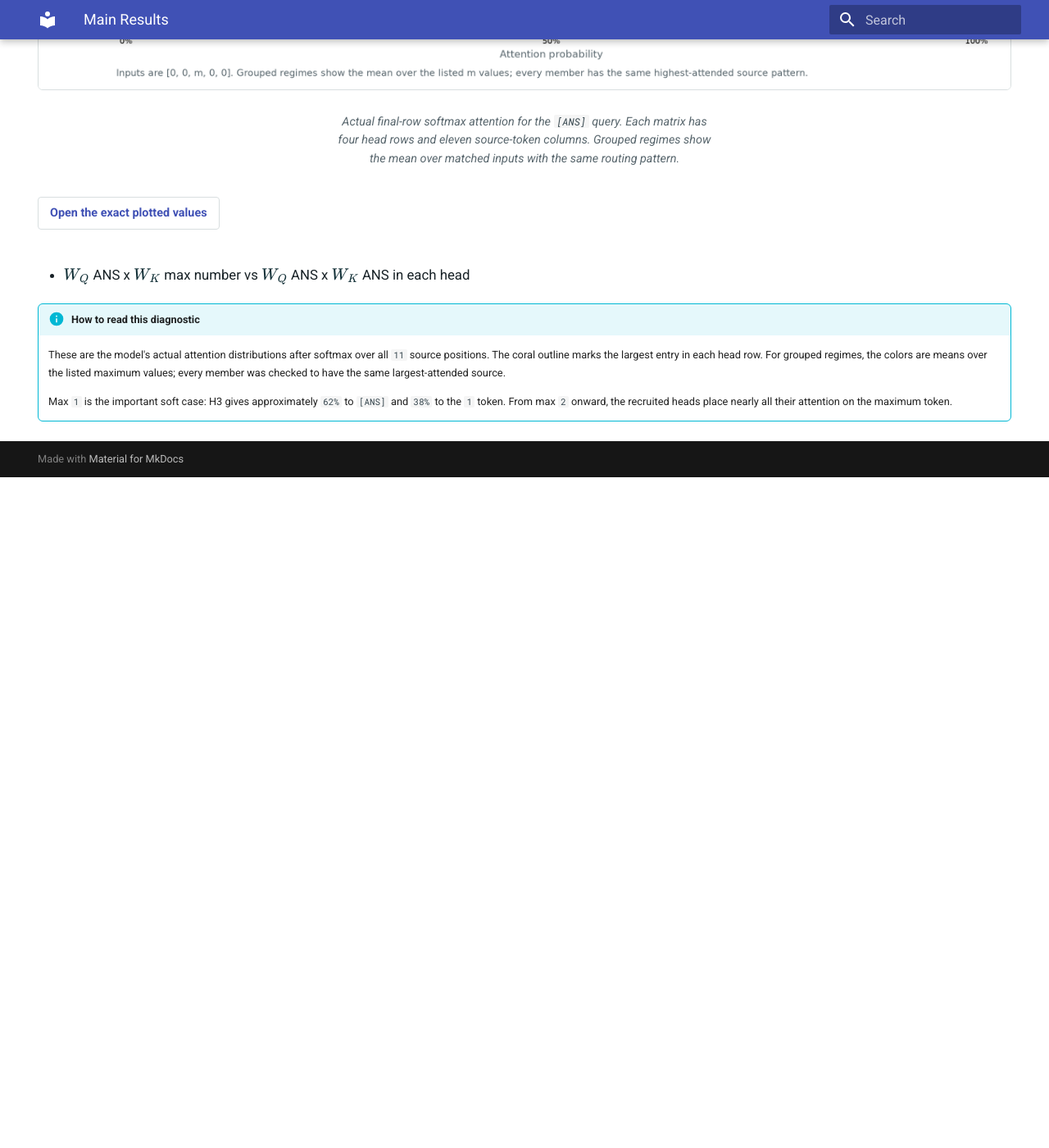
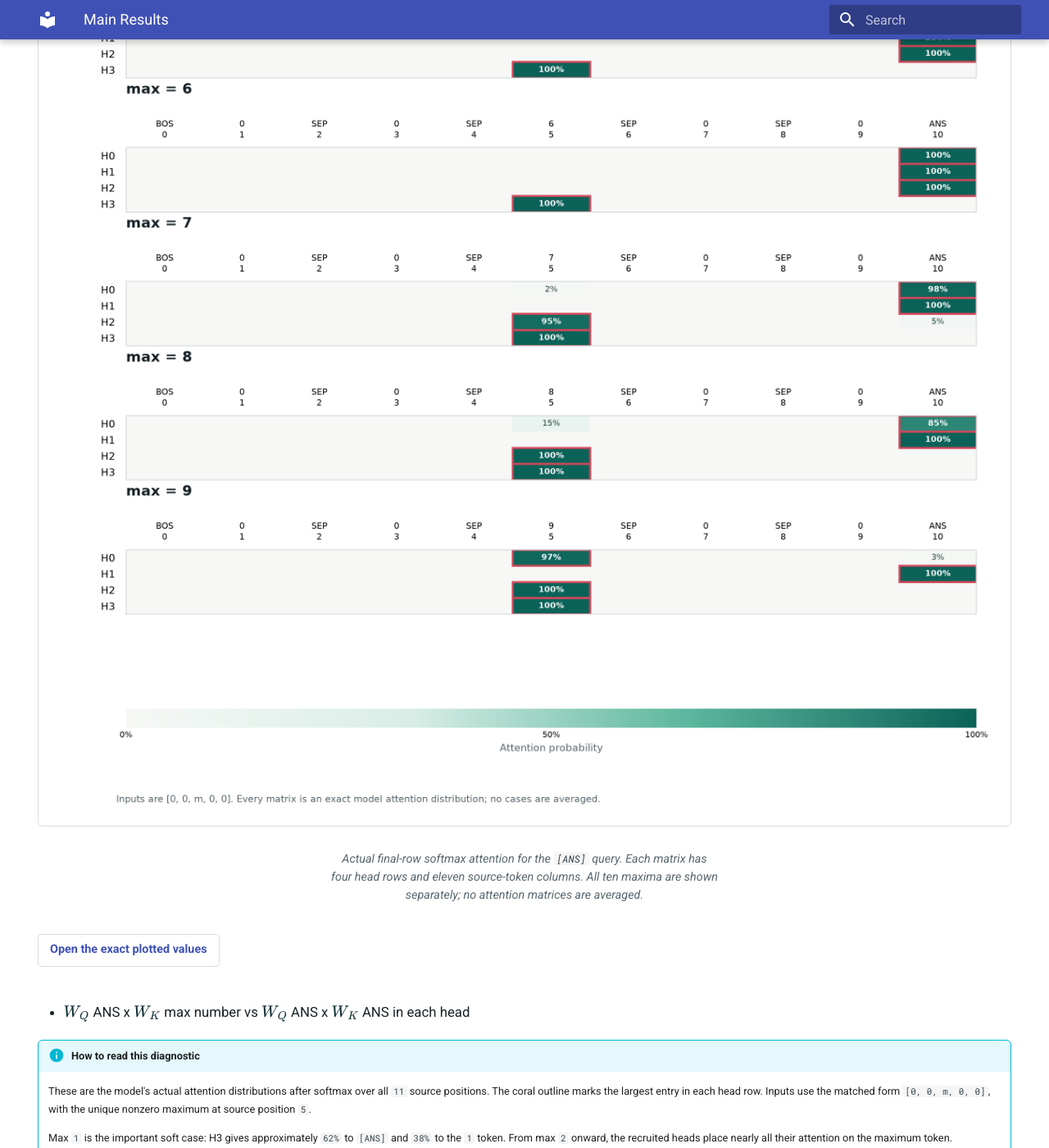
Before and after one commit to rakaar/april-2026-max-of-list-mech-interp, an MkDocs documentation site: the page built from docs/main-results.md, in a window 1280 px wide and 1400 px high, scrolled down 3087 px. Shown: the whole window at 82% size. Built offline with MkDocs 1.6.1 and Material for MkDocs 9.7.7, drawn with Linux system fonts in a browser that asks for light colours; before the commit the page ends 3669 px from its top, so only the background shows below that; some of the changed text lies outside the part shown.

Commit message:
Show exact attention matrix for each maximum

```diff
--- a/docs/assets/main_results_ans_attention_regimes.json
+++ b/docs/assets/main_results_ans_attention_regimes.json
@@ -23,7 +23,7 @@
     9,
     10
   ],
-  "grouped_regimes_are_means": true,
+  "figure_uses_grouped_means": false,
   "individual_cases": [
     {
       "max_value": 0,
--- a/docs/main-results.md
+++ b/docs/main-results.md
@@ -64,9 +64,8 @@ $$
 
 > **Display specification**
 >
-> Show number `0` in one row, number `1` in the next row, numbers `2-6` in the
-> next, numbers `7-8` next, and number `9` last. In each case, show a colored
-> `4 x N` matrix: four attention heads by `N` source tokens, with token
+> Show every maximum from `0` through `9` separately. In each case, show a
+> colored `4 x N` matrix: four attention heads by `N` source tokens, with token
 > identities at the top. Each matrix is the softmaxed last row for the `[ANS]`
 > query.
 
@@ -74,17 +73,17 @@ $$
   <picture>
     <source
       media="(max-width: 760px)"
-      srcset="../assets/main_results_ans_attention_regimes_mobile.png"
+      srcset="../assets/main_results_ans_attention_by_max_mobile.png"
     >
     <img
-      src="../assets/main_results_ans_attention_regimes.png"
-      alt="Five heatmaps showing the actual ANS attention row for four heads across all eleven source tokens"
+      src="../assets/main_results_ans_attention_by_max.png"
+      alt="Ten heatmaps showing the exact ANS attention row for four heads across all eleven source tokens"
     >
   </picture>
   <figcaption>
     Actual final-row softmax attention for the <code>[ANS]</code> query. Each
-    matrix has four head rows and eleven source-token columns. Grouped regimes
-    show the mean over matched inputs with the same routing pattern.
+    matrix has four head rows and eleven source-token columns. All ten maxima
+    are shown separately; no attention matrices are averaged.
   </figcaption>
 </figure>
 
@@ -95,8 +94,8 @@ $$
 !!! info "How to read this diagnostic"
     These are the model's actual attention distributions after softmax over all
     `11` source positions. The coral outline marks the largest entry in each
-    head row. For grouped regimes, the colors are means over the listed maximum
-    values; every member was checked to have the same largest-attended source.
+    head row. Inputs use the matched form `[0, 0, m, 0, 0]`, with the unique
+    nonzero maximum at source position `5`.
 
     Max `1` is the important soft case: H3 gives approximately `62%` to
     `[ANS]` and `38%` to the `1` token. From max `2` onward, the recruited
```
Also changed, not shown: docs/assets/main_results_ans_attention_by_max.png (added), docs/assets/main_results_ans_attention_by_max_mobile.png (added), 1 other file.
